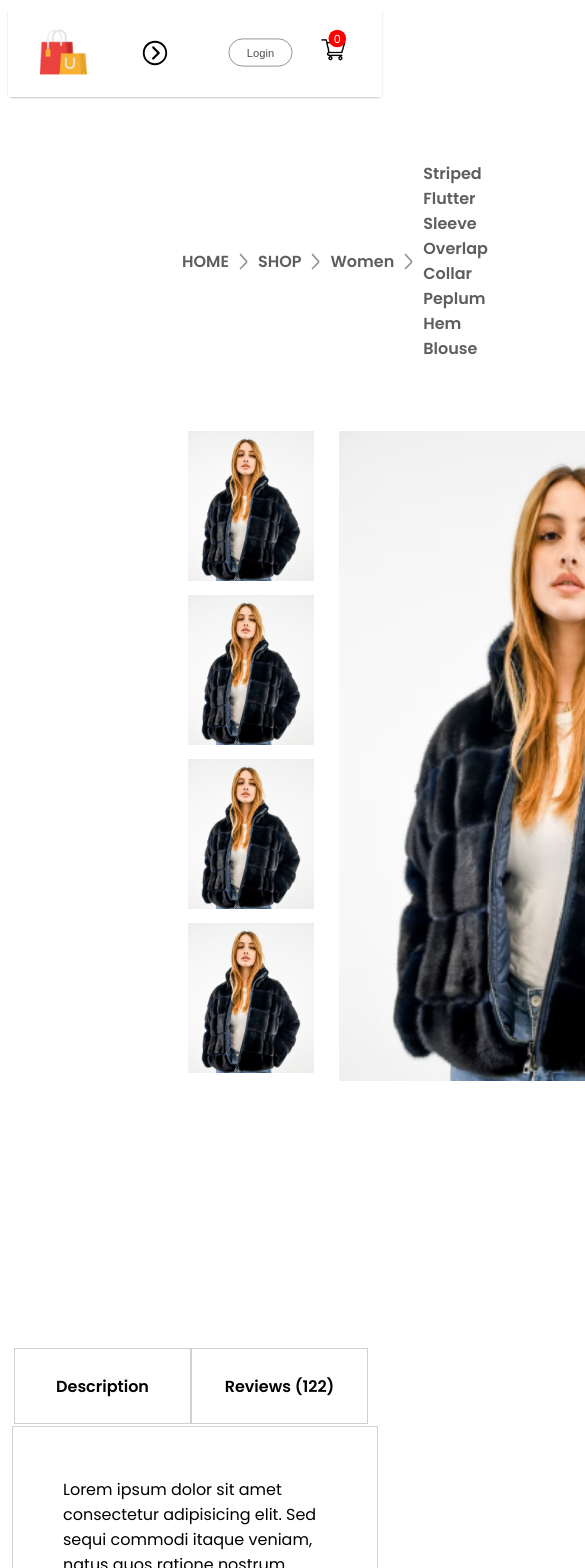
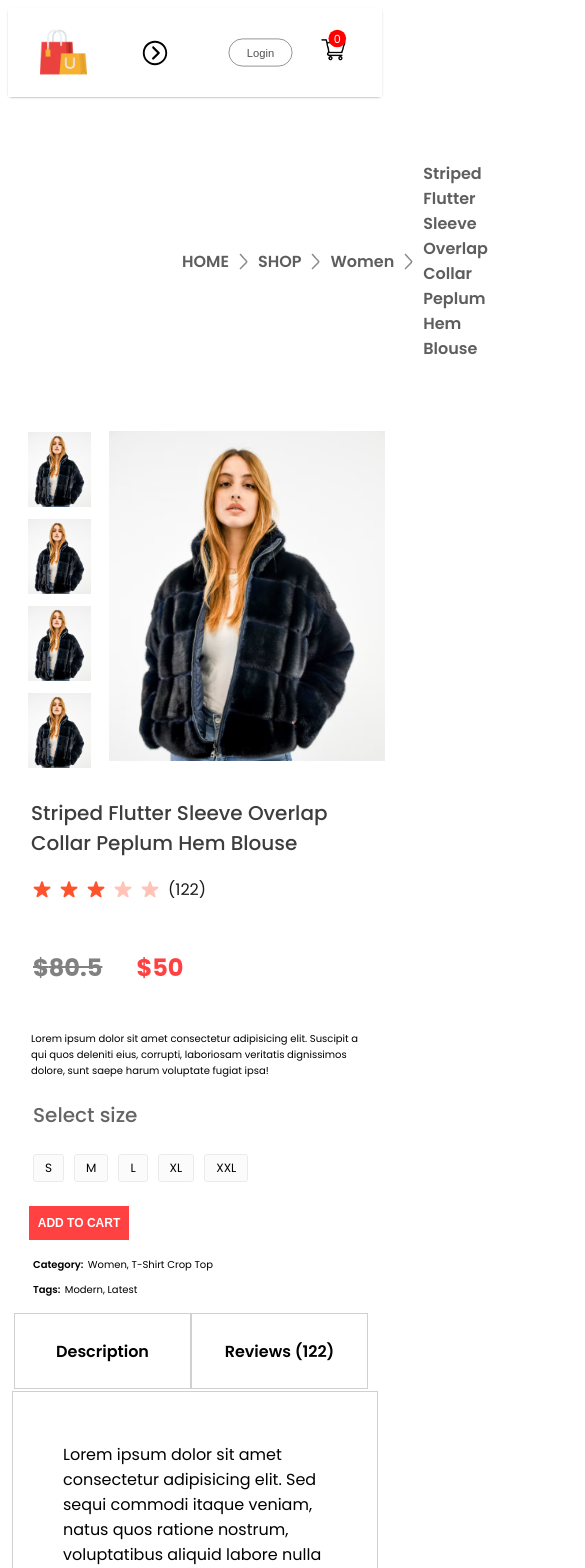
Before and after one commit to Arjunkumar1877/MERN-ECOMMERCE, a React (Vite) app in the folder frontend/: page /product/1 in a window 390 px wide. Shown: the top 1568 px of the page, 585 px wide, since content can reach past the window. Built offline with nearby package versions, Linux system fonts and the light colour scheme.

Commit message:
made productDisplay page an drelated page fully responsive

```diff
--- a/frontend/src/Components/BreadCrums/BreadCrum.css
+++ b/frontend/src/Components/BreadCrums/BreadCrum.css
@@ -0,0 +1,39 @@
+.breadcrum {
+  display: flex;
+  align-items: center;
+  gap: 8px;
+  color: #5e5e5e;
+  font-size: 16px;
+  font-weight: 600;
+  margin: 60px 170px;
+  text-transform: capitalize;
+}
+
+@media (max-width: 1280px) {
+  .breadcrum {
+    margin: 30px 50px;
+    font-size: 14px;
+  }
+}
+
+
+@media (max-width: 1024px) {
+    .breadcrum {
+      margin: 30px 30px;
+      font-size: 13px;
+    }
+  }
+
+  @media (max-width: 800px) {
+    .breadcrum {
+      margin: 30px 10px;
+      font-size: 12px;
+    }
+  }
+
+
+  @media (max-width: 500px) {
+    .breadcrum {
+      font-size: 10px;
+    }
+  }
--- a/frontend/src/Components/ProductDisplay/ProductDisplay.css
+++ b/frontend/src/Components/ProductDisplay/ProductDisplay.css
@@ -113,3 +113,224 @@
 .productdisplay-right-category span {
     font-weight: 600;
 }
+
+
+@media(max-width:1280px){
+    .productdisplay{
+        margin: 0px 60px;
+    }
+    .productdisplay-left{
+        gap: 10px;
+    }
+    .productdisplay-img-list{
+        gap: 10px;
+    }
+    .productdisplay-img-list img{
+        height: 120px;
+    }
+    .productdisplay-main-img{
+        width: auto;
+        height: 510px;
+    }
+    .productdisplay-right{
+        margin: 0px 30px;
+    }
+
+    .productdisplay-right {
+        margin: 0px 30px;
+    }
+
+    .productdisplay-right h1{
+        font-size: 22px;
+    }
+
+    .productdisplay-right-stars{
+      gap: 3px;
+      font-size: 18px;
+    }
+
+    .productdisplay-right-description{
+        font-size: 13px;
+    }
+
+    .productdisplay-right-size h1{
+       margin-top: 20px;
+       font-size: 20px;
+    }
+
+    .productdisplay-right-sizes div{
+       padding: 14px 20px;
+    }
+
+    .productdisplay-right button{
+        width: 150px;
+        padding: 15px 0px;
+        margin-bottom: 20px;
+    }
+
+    .productdisplay-right-category{
+        margin-top: 5px;
+        font-size: 14px;
+    }
+}
+
+
+@media(max-width:1024px){
+    .productdisplay{
+        margin: 0px 30px;
+    }
+    .productdisplay-left{
+        gap: 5px;
+    }
+
+    .productdisplay-img-list img{
+        height: 80px;
+    }
+    .productdisplay-main-img{
+        width: auto;
+        height: 350px;
+    }
+
+    .productdisplay-right h1{
+        font-size: 18px;
+    }
+
+    .productdisplay-right-stars{
+      gap: 3px;
+      font-size: 18px;
+    }
+
+    .productdisplay-right-stars img{
+        width: 15px;
+    }
+
+    .productdisplay-right-description{
+        font-size: 13px;
+    }
+
+    .productdisplay-right-sizes{
+        margin-top: 10px 0px;
+    }
+
+    .productdisplay-right-size h1{
+       margin-top: 20px;
+       font-size: 20px;
+    }
+
+    .productdisplay-right-sizes div{
+       padding: 10px 16px;
+       font-size: 12px;
+    }
+
+    .productdisplay-right button{
+        width: 120px;
+        padding: 10px 0px;
+        margin-bottom: 10px;
+        font-size: 14px;
+    }
+
+    .productdisplay-right-category{
+        font-size: 12px;
+    }
+}
+
+
+@media(max-width:800px){
+    .productdisplay{
+        margin: 0px 10px;
+    }
+    .productdisplay-left{
+        gap: 0px;
+        flex-direction: column-reverse;
+        align-items: center;
+    }
+    .productdisplay-img-list{
+        gap: 6px;
+        flex-direction: row;
+    }
+    .productdisplay-img-list img{
+        height: 70px;
+    }
+    .productdisplay-main-img{
+        height: 300px;
+    }
+
+    .productdisplay-right h1{
+        font-size: 14px;
+    }
+
+    .productdisplay-right-stars{
+      gap: 3px;
+      font-size: 18px;
+    }
+
+    .productdisplay-right-stars img{
+        width: 13px;
+    }
+
+    .productdisplay-right-description{
+        font-size: 10px;
+    }
+
+    .productdisplay-right-sizes{
+        margin-top: 10px 0px;
+    }
+
+    .productdisplay-right-size h1{
+       margin-top: 10px 0;
+    }
+
+    .productdisplay-right-sizes div{
+       padding: 4px 11px;
+    }
+
+    .productdisplay-right button{
+        width: 100px;
+        font-size: 12px;
+    }
+
+    .productdisplay-right-category{
+        font-size: 10px;
+    }
+}
+
+
+@media(max-width:500px) {
+    .productdisplay{
+        flex-direction: column
+    }
+    .productdisplay-left{
+        gap: 10px;
+        flex-direction: row;
+        margin: auto;
+    }
+    .productdisplay-img-list{
+        flex-direction: column;
+        gap: 8px;
+    }
+    .productdisplay-img-list img{
+  height: 75px;
+    }
+    .productdisplay-main-img{
+        height: 330px;
+    }
+
+    .productdisplay-right{
+        margin: 5px;
+    }
+
+    .productdisplay-right h1{
+        margin-top: 15px;
+        font-size: 20px;
+        font-weight: 500;
+    }
+
+    .productdisplay-right-stars img{
+        width: 15px;
+    }
+
+    .productdisplay-right-sizes{
+        gap: 10px;
+        margin: 20px 0px;
+    }
+}
--- a/frontend/src/Components/RelatedProducts/RelatedProducts.css
+++ b/frontend/src/Components/RelatedProducts/RelatedProducts.css
@@ -25,3 +25,88 @@
     display: flex;
     gap: 30px;
 }
+
+
+
+
+@media(max-width: 1280px) {
+    .relatedproducts{
+        height: 70vh;
+        margin-bottom: 160px;
+    }
+    .relatedproducts h1{
+        font-size: 40px;
+    }
+
+    .relatedproducts hr{
+        width: 160px;
+        height: 4px;
+    }
+    .relatedproducts-item{
+        gap: 20px;
+        margin-top: 30px;
+    }
+}
+
+
+@media(max-width: 1024px) {
+    .relatedproducts{
+        height: 60vh;
+        margin-bottom: 160px;
+    }
+    .relatedproducts h1{
+        font-size: 30px;
+    }
+
+    .relatedproducts hr{
+        width: 120px;
+        height: 3px;
+    }
+    .relatedproducts-item{
+        gap: 15px;
+        margin-top: 20px;
+    }
+}
+
+
+@media(max-width: 800px) {
+    .relatedproducts{
+        height: 50vh;
+        gap: 6px;
+        margin-bottom: 160px;
+    }
+    .relatedproducts h1{
+        font-size: 20px;
+    }
+
+    .relatedproducts hr{
+        width: 100px;
+    }
+    .relatedproducts-item{
+        gap: 5px;
+    }
+}
+
+
+@media(max-width: 500px) {
+    .relatedproducts{
+        height: 90vh;
+        margin-bottom: 160px;
+    }
+
+    .relatedproducts-item{
+        display: grid;
+        grid-template-columns: 1fr 1fr;
+        gap: 20px;
+    }
+    /* .relatedproducts h1{
+        font-size: 20px;
+    }
+
+    .relatedproducts hr{
+        width: 100px;
+    }
+    .relatedproducts-item{
+        gap: 5px;
+    } */
+}
```
